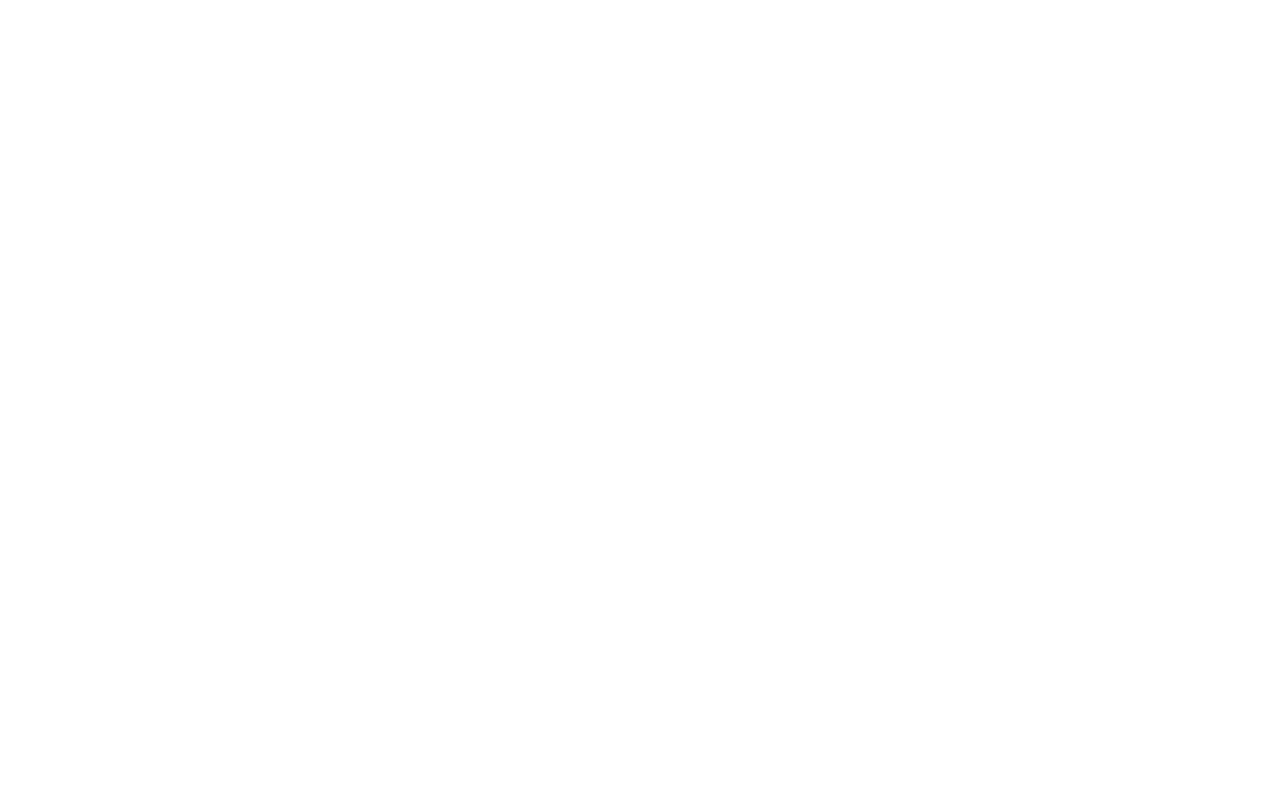
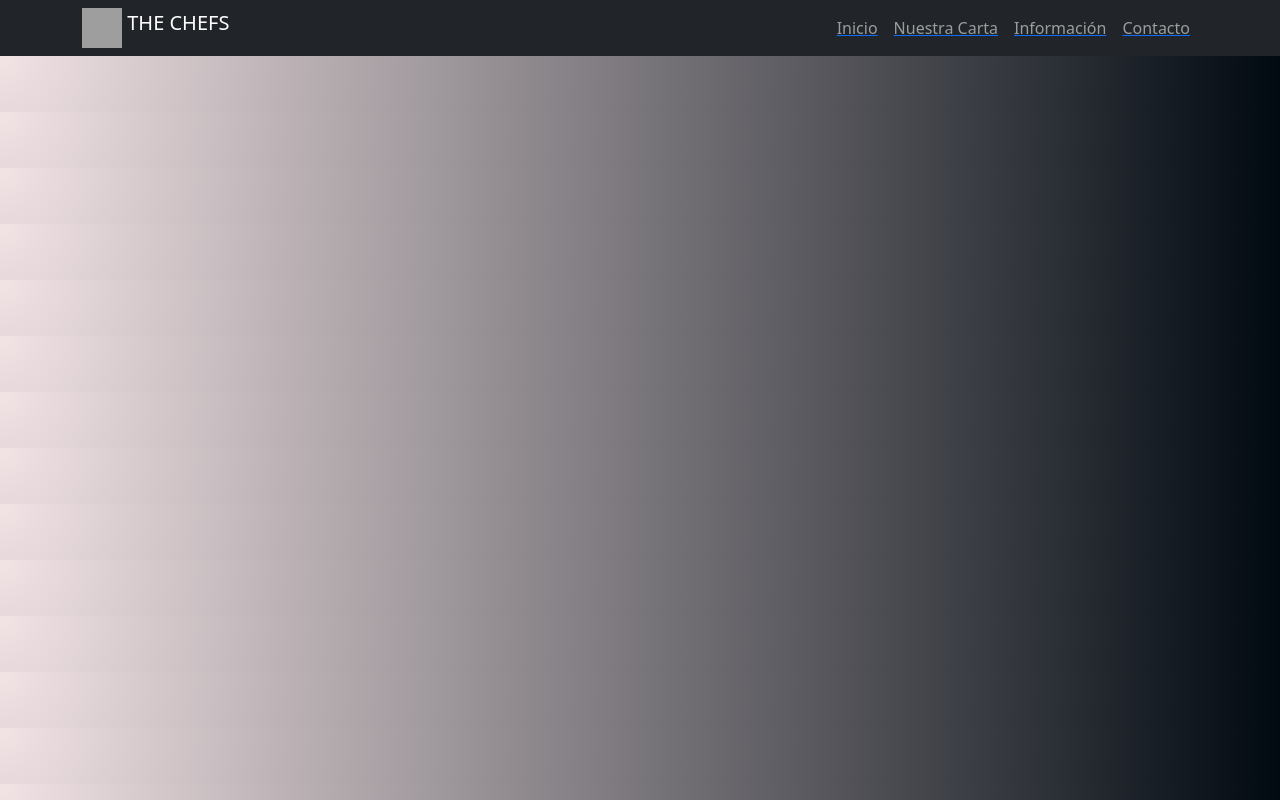
Before and after one commit to patty258012/restaurant, a React (Create React App) app: page /parrillas in a window 1280 px wide. Before the commit this address had no page. Built offline with nearby package versions, Linux system fonts and the light colour scheme; grey boxes are pictures that could not be loaded.

Commit message:
parrillas

```diff
--- a/src/App.js
+++ b/src/App.js
@@ -7,6 +7,9 @@ import Informacion from "./components/Informacion";
 import Contacto from "./components/Contacto";
 import Aperitivos from "./components/Aperitivos";
 import Compartir from "./components/Compartir";
+import Parrillas from "./components/Parrilas";
+
+
 
 function App() {
    return (
@@ -17,8 +20,10 @@ function App() {
             <Route path="/carta" element={<Carta />} />
             <Route path="/informacion" element={<Informacion />} />
             <Route path="/contacto" element={<Contacto />} />
-            <Route path="/aperitivo" element={<Aperitivos/>} />
-            <Route path="paracompartir" element={< Compartir/>} />
+            <Route path="/aperitivo" element={<Aperitivos />} />
+            <Route path="paracompartir" element={< Compartir />} />
+            <Route path="/parrillas" element={<Parrillas />} />
+
 
          </Routes>
       </BrowserRouter>
--- a/src/components/Compartir.js
+++ b/src/components/Compartir.js
@@ -25,7 +25,7 @@ function Compartir() {
 
                 >
                 </img>
-                    <h4 style={{ display: 'flex', justifyContent: 'center', top: '22%',  fontSize: '19px', color: 'white', margin: '20px' }}>Ceviche Mixto Estilo Limeño_______________ $10.980</h4>
+                    <h4 style={{ display: 'flex', justifyContent: 'center', top: '15%',  fontSize: '19px', color: 'white', margin: '20px' }}>Ceviche Mixto Estilo Limeño_______________ $10.980</h4>
                     <h4 style={{ display: 'flex', justifyContent: 'center' ,top: '26%',  fontSize: '19px', color: 'white', margin: '20px' }}>Camarones al Pil-Pi __________________ $8.980</h4>
                     <p style={{ display: 'flex', justifyContent: 'center', top: '28%', fontSize: '16px', color: 'white', margin: '13px' }}>Pil-Pil || Provenzal || Salteados</p>
                     <h4 style={{ display: 'flex', justifyContent: 'center', top: '34%', fontSize: '19px', color: 'white', margin: '20px' }}>Empanada de Queso Frita __________________$5.380 </h4>
--- /dev/null
+++ b/src/components/Parrilas.js
@@ -0,0 +1,14 @@
+import NavbarComponet from './NavbarComponent';
+import { CgLogOut } from "react-icons/cg";
+import Button from 'react-bootstrap/Button';
+import { Link } from "react-router-dom";
+
+function Parrillas (){
+    return(
+<>
+<NavbarComponet/>
+</>
+    );
+}
+
+export default Parrillas ;
```
